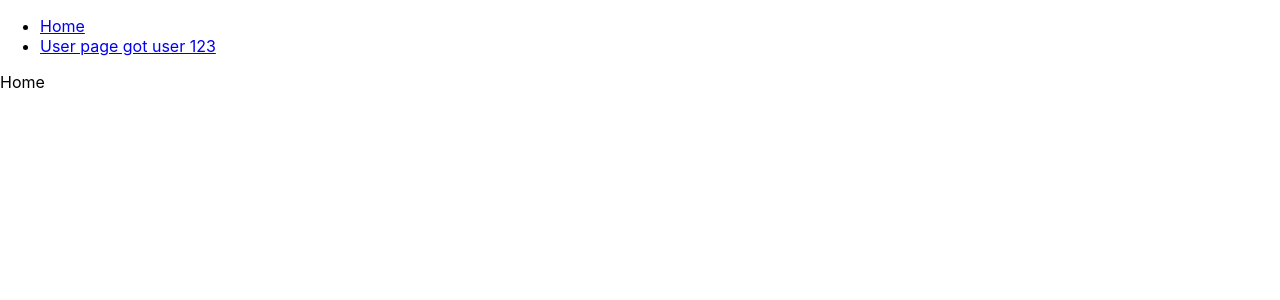
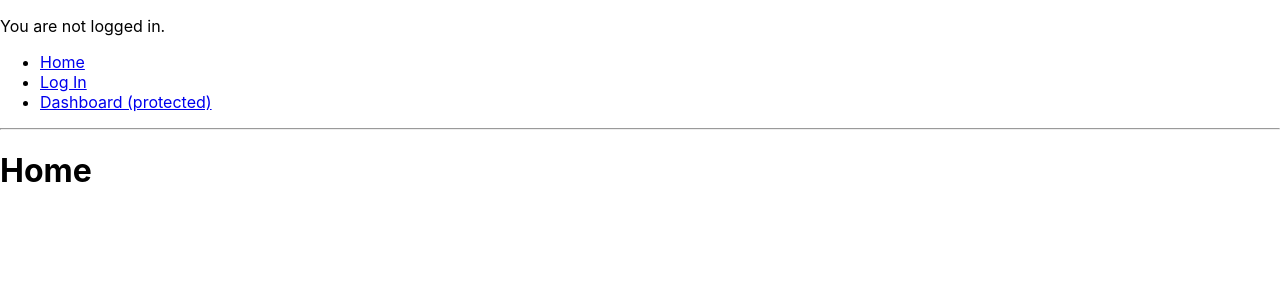
Before and after one commit to rrazong/react-router-app, a React (Create React App) app: page / in a window 1280 px wide. Shown: the top 300 px of the page. Built offline with nearby package versions, Linux system fonts and the light colour scheme.

Commit message:
Adds authentication

```diff
--- a/src/App.js
+++ b/src/App.js
@@ -1,39 +1,110 @@
 import React, { Component } from 'react';
-import {BrowserRouter as Router, Route, Link, Switch} from 'react-router-dom';
+import {BrowserRouter as Router, Route, Link, Switch, Redirect, withRouter} from 'react-router-dom';
+import auth from './auth';
 
 class App extends Component {
   render() {
     return (
       <Router>
         <div className="App">
+          <AuthButton />
           <ul>
             <li><Link to='/'>Home</Link></li>
-            <li><Link to={{
-              pathname: '/user/123',
-              state: {
-                from: 'home',
-                trackingId: 'abcd-234',
-              }
-            }}>User page got user 123</Link></li>
+            <li><Link to='/logIn'>Log In</Link></li>
+            <li><Link to='/dashboard'>Dashboard (protected)</Link></li>
           </ul>
-
+          <hr/>
           <Switch>
-            <Route exact path='/' component={Home}/>
-            <Route path='/user/:userId' component={User}/>
+            <Route exact path='/' component={Home} />
+            <Route path='/logIn' component={Login} />
+            <PrivateRoute path='/dashboard' component={Dashboard}/>
+            <Route render={() => (<h1>Four Oh Four</h1>)} />
           </Switch>
         </div>
       </Router>
     );
   }
 }
+class PrivateRoute extends Component {
+  render() {
+    const { component: Component, ...rest} = this.props;
+    return (
+      <Route {...rest} render={(props) => (
+        auth.isAuthenticated
+          ? <Component {...props} />
+          : <Redirect to={{
+            pathname: '/login',
+            state:  {
+              from: props.location,
+            }
+          }} />
+      )}/>
+    )
+  }
+}
 
-const Home = () => (<div>Home</div>);
-const User = (props) => (
-  <div>
-    <h1>User Page - id {props.match.params.userId}</h1>
-    <p>from {props.location.state.from}</p>
-    <p>tracking id {props.location.state.trackingId}</p>
-  </div>
-);
+const Home = () => (<h1>Home</h1>);
+
+const Dashboard = () => (<h1>Dashboard (protected)</h1>);
+
+class Login extends Component {
+  state = {
+    redirectToReferer: false,
+    login: '',
+  }
+
+  onChangeLogin = (event) => {
+    const login = event.target.value;
+    this.setState(() => ({login}));
+  }
+
+  onClickLogin = () => {
+    const {login} = this.state;
+    console.log('logging in as:', login);
+    auth.authenticate({login})
+      .then(() => {
+        this.setState(() => ({redirectToReferer: true}));
+      })
+  }
+
+  render() {
+    if (this.state.redirectToReferer) {
+      const {from} = this.props.location.state || {from: '/'}
+      return (
+        <Redirect to={from} />
+      );
+    }
+
+    return (
+      <div>
+        <h1>Login</h1>
+        <input type='text' placeholder='your login' onChange={this.onChangeLogin} />
+        <button onClick={this.onClickLogin}>Log in</button>
+      </div>
+     );
+  }
+}
+
+const AuthButton = withRouter(({history}) => {
+  return auth.isAuthenticated
+    ? (
+      <p>
+        Welcome
+        <button
+          onClick={() => {
+            auth.signOut().then(() => {
+              history.push('/');
+            });
+          }}>
+          Sign Out
+        </button>
+      </p>
+    )
+    : (
+      <p>
+        You are not logged in.
+      </p>
+    )
+});
 
 export default App;
--- /dev/null
+++ b/src/auth.js
@@ -0,0 +1,12 @@
+const authentication = {
+  isAuthenticated: false,
+  authenticate(credentials) {
+    this.isAuthenticated = true
+    return new Promise((res, rej) => {setTimeout(res({isAuthenticated: this.isAuthenticated, ...credentials}), 100)}) // fake async
+  },
+  signOut(credentials) {
+    this.isAuthenticated = false
+    return new Promise((res, rej) => {setTimeout(res({isAuthenticated: this.isAuthenticated, ...credentials}), 100)}) // fake async
+  }
+}
+export default authentication;
```
